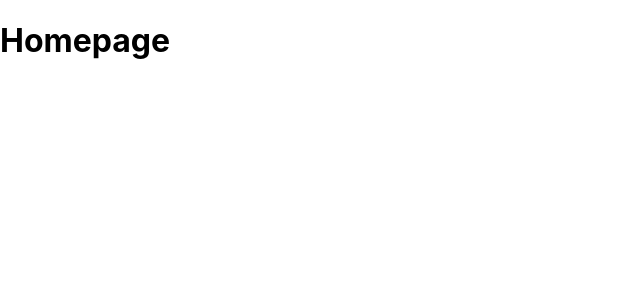
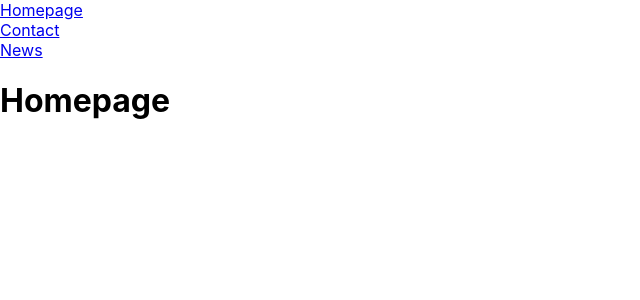
Before and after one commit to zfrkirca/react-tutorials, a React (Create React App) app: page / in a window 1280 px wide. Shown: the top 300 px of the page, without its empty margins (0-640 px from the left). Built offline with nearby package versions, Linux system fonts and the light colour scheme.

Commit message:
routing with link

```diff
--- a/src/components/App.js
+++ b/src/components/App.js
@@ -1,5 +1,5 @@
 import React, {Component} from 'react';
-import {BrowserRouter as Router, Route} from 'react-router-dom';
+import {BrowserRouter as Router, Route, Link} from 'react-router-dom';
 import '../css/App.css';
 
 const Homepage = () => {
@@ -19,6 +19,10 @@ class App extends Component {
         return (
             <Router>
                 <div>
+                    <Link to="/homepage">Homepage</Link><br/>
+                    <Link to="/contact">Contact</Link><br/>
+                    <Link to="/news/2">News</Link>
+
                     {/*exact and strict keywords for full match. search on google*/}
                     <Route path="/" exact strict component={Homepage}></Route>
 
```
Also changed, not shown: 1 other file (tests, documents, lock files or other folders).
